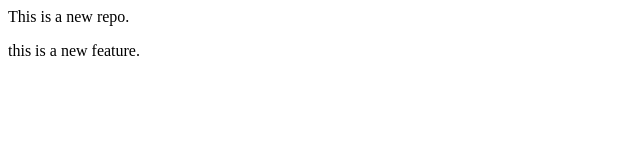
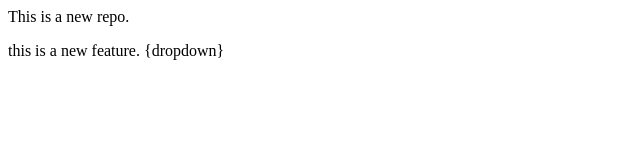
Before and after one commit to JEELCHHETA27/LocalRepo, a plain HTML site: page index.html in a window 1280 px wide. Shown: the full height of the page, 0-640 px from the left. Drawn offline with Linux system fonts and the light colour scheme.

Commit message:
Add Dropdown

```diff
--- a/index.html
+++ b/index.html
@@ -1,2 +1,2 @@
 <p>This is a new repo.</p>
-<p>this is a new feature.</p>
+<p>this is a new feature. {dropdown}</p>
```
